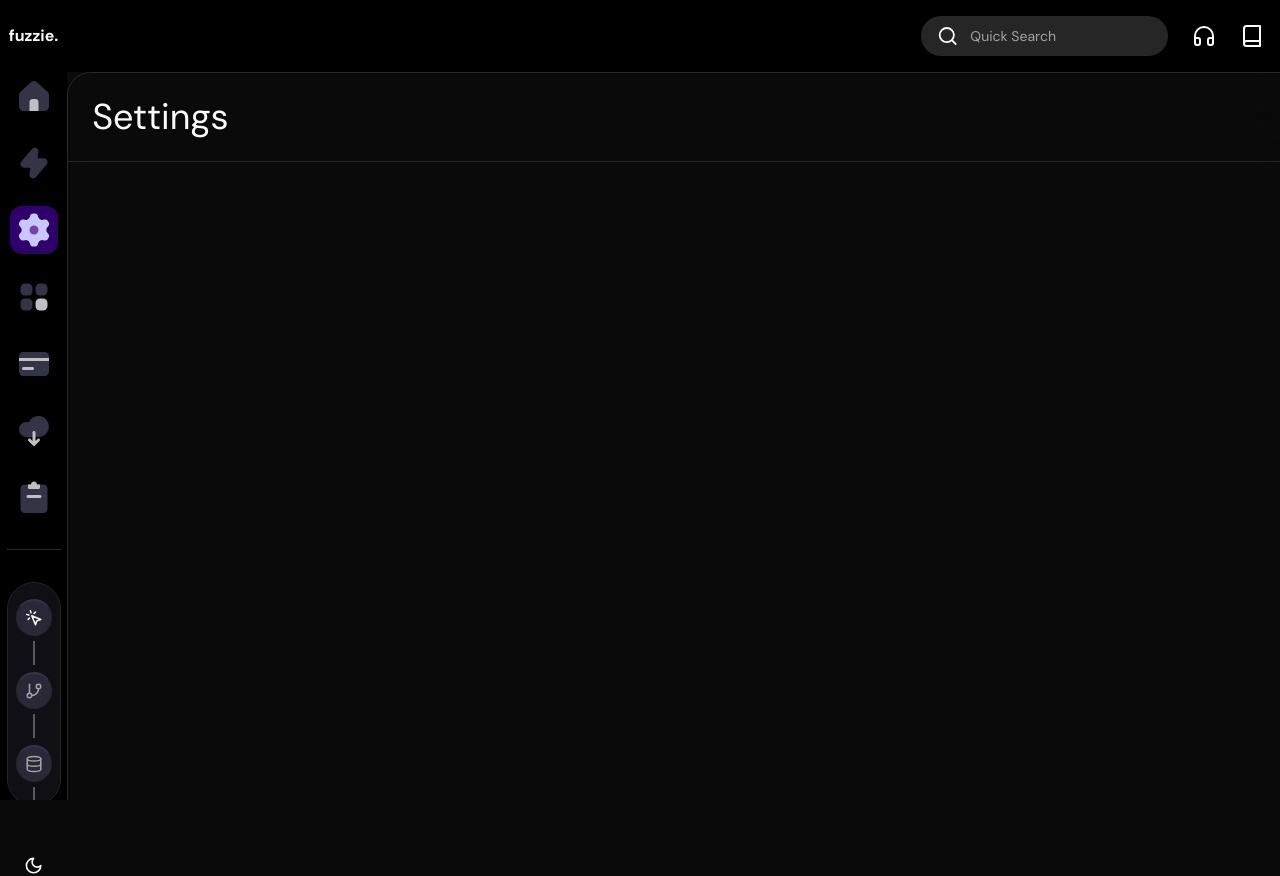
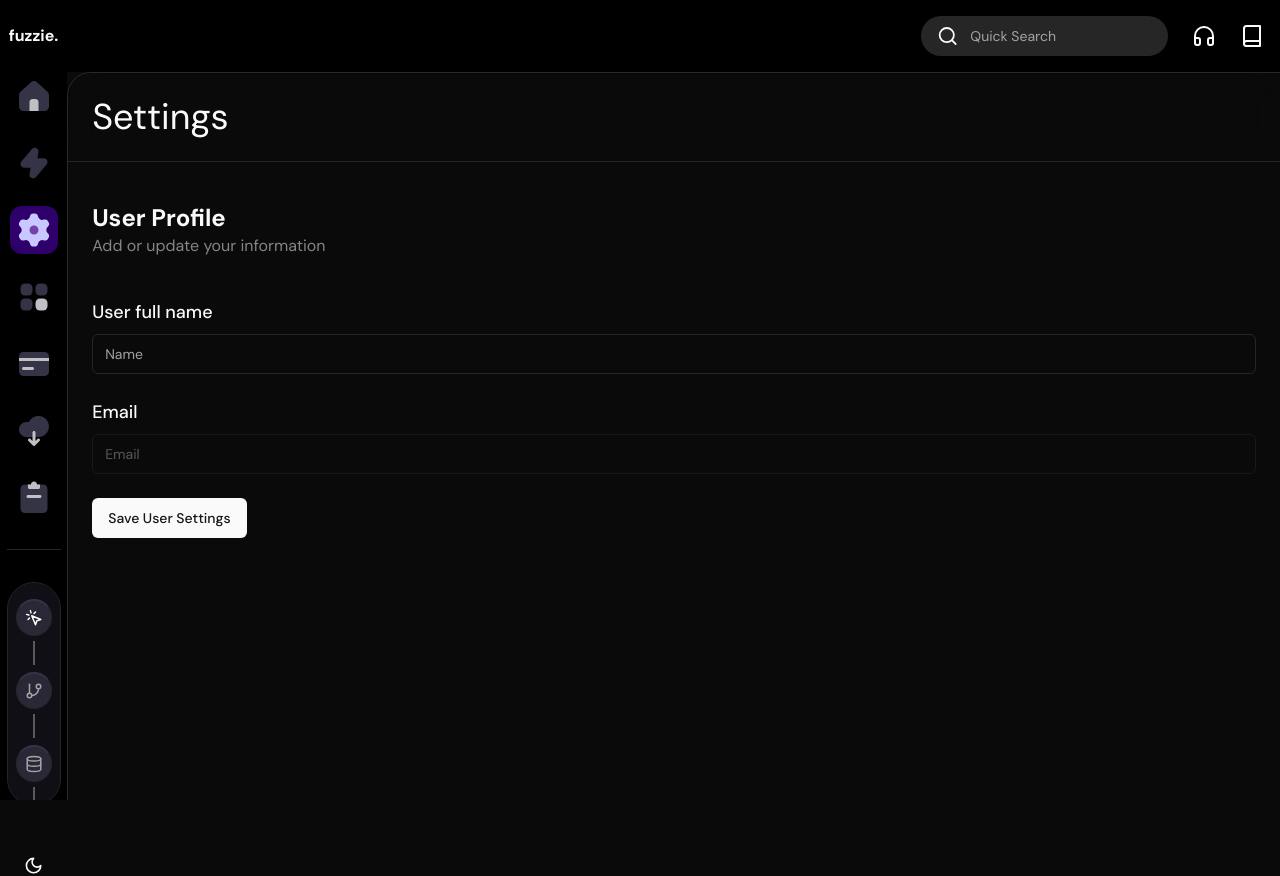
Before and after one commit to codecommander03/fuzzy, a Next.js app: page /settings in a window 1280 px wide. Built offline with nearby package versions, Linux system fonts and the light colour scheme.

Commit message:
added profile form to dashboard

```diff
--- a/src/app/(main)/(pages)/settings/page.tsx
+++ b/src/app/(main)/(pages)/settings/page.tsx
@@ -1,13 +1,24 @@
+import ProfileForm from '@/components/forms/profile-form'
 import React from 'react'
 
 type Props = {}
 
 const Settings = (props: Props) => {
+    // TO DO: Profile page
     return (
         <div className="flex flex-col gap-4">
             <h1 className="sticky top-0 z-[10] flex items-center justify-between border-b bg-background/50 p-6 text-4xl backdrop-blur-lg">
                 <span>Settings</span>
             </h1>
+            <div className="flex flex-col gap-10 p-6">
+                <div>
+                    <h2 className="text-2xl font-bold">User Profile</h2>
+                    <p className="text-base text-white/50">
+                        Add or update your information
+                    </p>
+                </div>
+                <ProfileForm/>
+            </div>
         </div>
     )
 }
```
